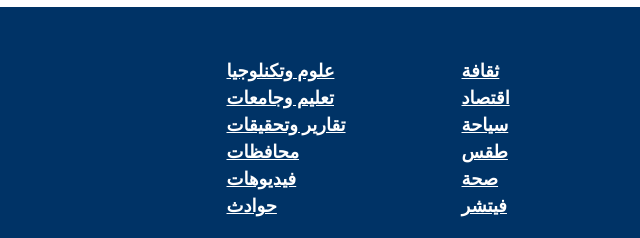
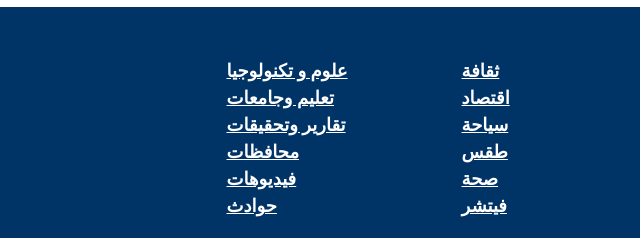
Before and after one commit to TurkiSultan/cairo-on-news.com, a plain HTML site: page index.html in a window 1280 px wide. Shown: the part 2675-2913 px from the top of the page, 292-932 px from the left. Drawn offline with nearby package versions, Linux system fonts and the light colour scheme.

Commit message:
Update index.html

```diff
--- a/index.html
+++ b/index.html
@@ -85,7 +85,7 @@
                       <li><a class="dropdown-item" href="#">مقالات</a></li>
                       <li><a class="dropdown-item" href="#">تقارير وتحقيقات</a></li>
                       <li><a class="dropdown-item" href="#">تعليم وجامعات</a></li>
-                      <li><a class="dropdown-item" href="#">علوم وتكنلوجيا</a></li>
+                      <li><a class="dropdown-item" href="#">علوم و تكنولوجيا</a></li>
                       <li><a class="dropdown-item" href="#">مرأه</a></li>
                       <li><a class="dropdown-item" href="#">فيتشر</a></li>
                       <li><a class="dropdown-item" href="#">دين</a></li>
@@ -507,7 +507,7 @@
             <ul class="list-unstyled mb-0">
 
               <li>
-                <a href="#!" class="text-white">علوم وتكنلوجيا</a>
+                <a href="#!" class="text-white">علوم و تكنولوجيا</a>
               </li>
               <li>
                 <a href="#!" class="text-white">تعليم وجامعات</a>
```
